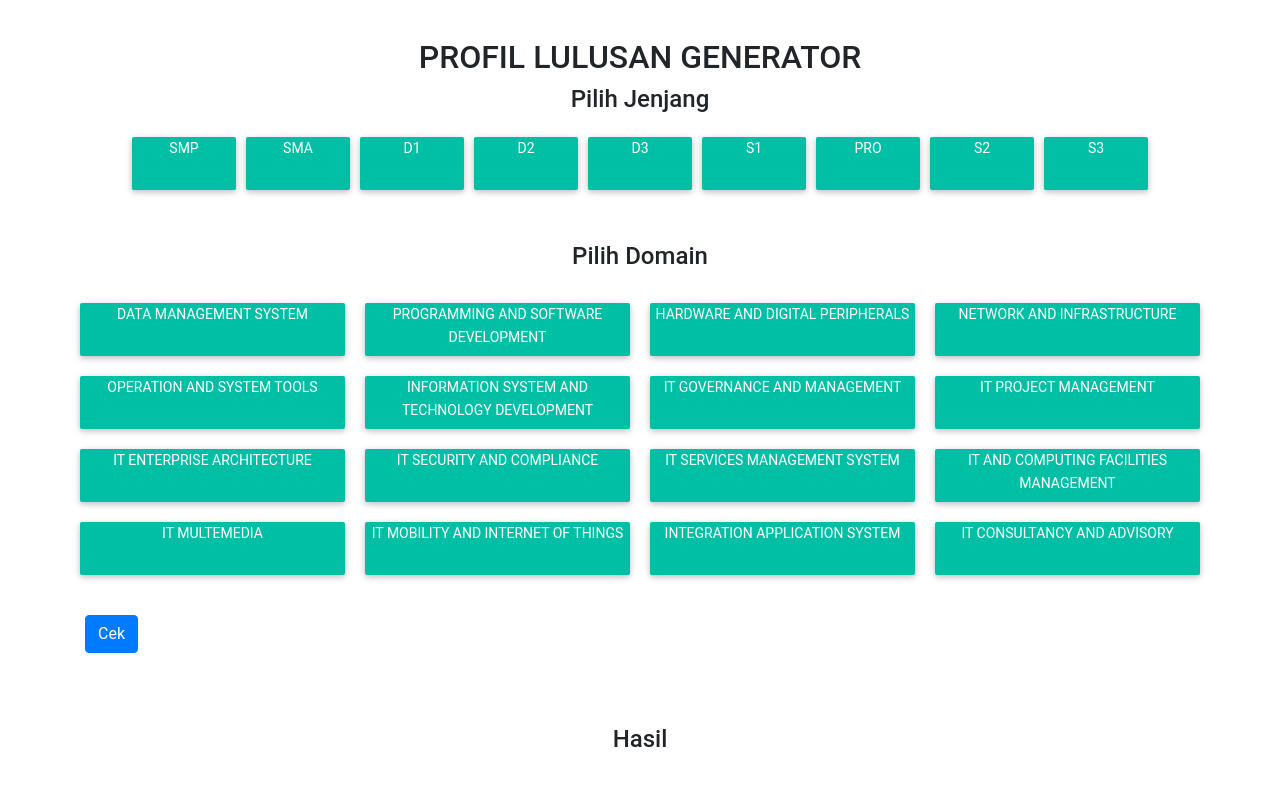
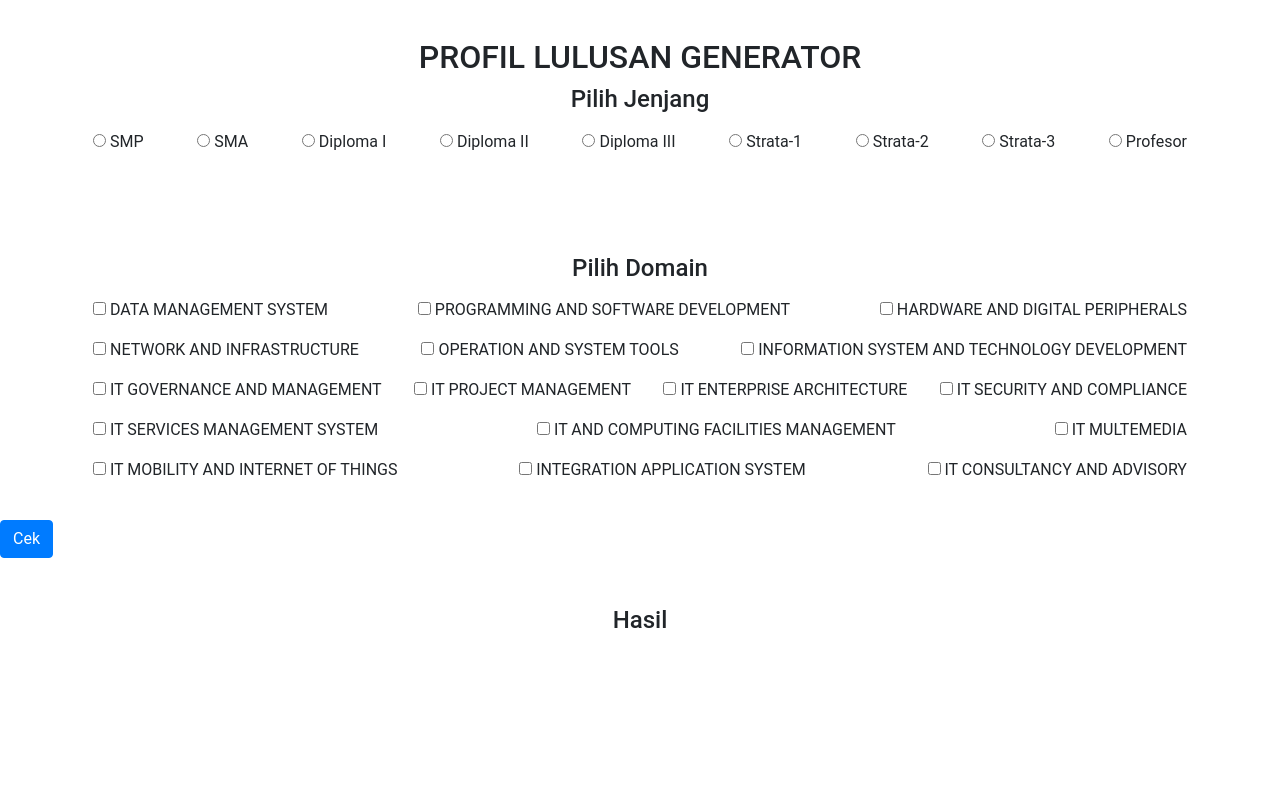
Before and after one commit to ryosagisu/web-data, a PHP site: page / in a window 1280 px wide. Shown: the top 786 px of the page. Run offline with PHP 8.4, Linux system fonts and the light colour scheme; some libraries are stand-ins or nearby versions.

Commit message:
replace checkbox and radiobutton

```diff
--- a/web/index.php
+++ b/web/index.php
@@ -14,190 +14,176 @@
   <div class="container">
     <h2 class="text-center">PROFIL LULUSAN GENERATOR</h2>
     <h4 class="text-center">Pilih Jenjang</h4>
-    <div class="inputs">
-      <div class="area">
-        <div class="row">
-          <div class="col-3">
-            <span class="input no-active-radio">
-              <label for="jenjang1">SMP</label>
-              <input type="radio" name="jenjang" value="1" id="jenjang1">
-            </span>
+    <div class="d-flex justify-content-between" style="height: 60px;"  id="jenjang">
+      <div class="p-2 custom-checkbox" id="jenjang1">
+        <input type="radio" name="jenjang" value="1"/>
+        <span class="box">SMP</span>
       </div>
-          <div class="col-3">
-            <span class="input no-active-radio">
-              <label for="jenjang2">SMA</label>
-              <input type="radio" name="jenjang" value="2" id="jenjang2">
-            </span>
+
+      <div class="p-2 custom-checkbox" id="jenjang2">
+        <input type="radio" name="jenjang" value="2"/>
+        <span class="box">SMA</span>
       </div>
-          <div class="col-3">
-            <span class="input no-active-radio">
-              <label for="jenjang3">D1</label>
-              <input type="radio" name="jenjang" value="3" id="jenjang3">
-            </span>
+
+      <div class="p-2 custom-checkbox" id="jenjang3">
+        <input type="radio" name="jenjang" value="3"/>
+        <span class="box">Diploma I</span>
       </div>
-          <div class="col-3">
-            <span class="input no-active-radio">
-              <label for="jenjang4">D2</label>
-              <input type="radio" name="jenjang" value="4" id="jenjang4">
-            </span>
+
+      <div class="p-2 custom-checkbox" id="jenjang4">
+        <input type="radio" name="jenjang" value="4"/>
+        <span class="box">Diploma II</span>
       </div>
-          <div class="col-3">
-            <span class="input no-active-radio">
-              <label for="jenjang5">D3</label>
-              <input type="radio" name="jenjang" value="5" id="jenjang5">
-            </span>
+
+      <div class="p-2 custom-checkbox" id="jenjang5">
+        <input type="radio" name="jenjang" value="5"/>
+        <span class="box">Diploma III</span>
       </div>
-          <div class="col-3">
-            <span class="input no-active-radio">
-              <label for="jenjang6">S1</label>
-              <input type="radio" name="jenjang" value="6" id="jenjang6">
-            </span>
+
+      <div class="p-2 custom-checkbox" id="jenjang6">
+        <input type="radio" name="jenjang" value="6"/>
+        <span class="box">Strata-1</span>
       </div>
-          <div class="col-3">
-            <span class="input no-active-radio">
-              <label for="jenjang7">PRO</label>
-              <input type="radio" name="jenjang" value="7" id="jenjang7">
-            </span>
+
+      <div class="p-2 custom-checkbox" id="jenjang7">
+        <input type="radio" name="jenjang" value="7"/>
+        <span class="box">Strata-2</span>
       </div>
-          <div class="col-3">
-            <span class="input no-active-radio">
-              <label for="jenjang8">S2</label>
-              <input type="radio" name="jenjang" value="8" id="jenjang8">
-            </span>
+
+      <div class="p-2 custom-checkbox" id="jenjang8">
+        <input type="radio" name="jenjang" value="8"/>
+        <span class="box">Strata-3</span>
       </div>
-          <div class="col-3">
-            <span class="input no-active-radio">
-              <label for="jenjang9">S3</label>
-              <input type="radio" name="jenjang" value="9" id="jenjang9">
-            </span>
+
+      <div class="p-2 custom-checkbox" id="jenjang9">
+        <input type="radio" name="jenjang" value="9"/>
+        <span class="box">Profesor</span>
       </div>
     </div>
+
+    <br/><br/><br/>
+
+    <h4 class="text-center">Pilih Domain</h4>
+    <div class="d-flex justify-content-between flex-wrap" id="domain">
+      <div class="p-2 custom-checkbox">
+        <input type="checkbox" name="domain" value="1">
+        <span class="box">DATA MANAGEMENT SYSTEM</span>
       </div>
-      <br/><br/><br/><br/><br/>
-      <h4 class="text-center">Pilih Domain</h4>
-      <div class="area">
-        <div class="row" id="listDomain">
-          <div class="col-3-3">
-            <span class="input">
-              <label for="domain1">DATA MANAGEMENT SYSTEM</label>
-              <input type="checkbox" name="domain" value="1" id="domain1" checked="false">
-            </span>
+      <div class="p-2 custom-checkbox">
+        <input type="checkbox" name="domain" value="2">
+        <span class="box">PROGRAMMING AND SOFTWARE DEVELOPMENT</span>
       </div>
-          <div class="col-3-3">
-            <span class="input">
-              <label for="domain2">PROGRAMMING AND SOFTWARE DEVELOPMENT</label>
-              <input type="checkbox" name="domain" value="2" id="domain2" checked="false">
-            </span>
+      <div class="p-2 custom-checkbox">
+        <input type="checkbox" name="domain" value="3">
+        <span class="box">HARDWARE AND DIGITAL PERIPHERALS</span>
       </div>
-          <div class="col-3-3">
-            <span class="input">
-              <label for="domain3">HARDWARE AND DIGITAL PERIPHERALS</label>
-              <input type="checkbox" name="domain" value="3" id="domain3" checked="false">
-            </span>
+      <div class="p-2 custom-checkbox">
+        <input type="checkbox" name="domain" value="4">
+        <span class="box">NETWORK AND INFRASTRUCTURE</span>
       </div>
-          <div class="col-3-3">
-            <span class="input">
-              <label for="domain4">NETWORK AND INFRASTRUCTURE</label>
-              <input type="checkbox" name="domain" value="4" id="domain4" checked="false">
-            </span>
+      <div class="p-2 custom-checkbox">
+        <input type="checkbox" name="domain" value="5">
+        <span class="box">OPERATION AND SYSTEM TOOLS</span>
       </div>
-          <div class="col-3-3">
-            <span class="input">
-              <label for="domain5">OPERATION AND SYSTEM TOOLS</label>
-              <input type="checkbox" name="domain" value="5" id="domain5" checked="false">
-            </span>
+      <div class="p-2 custom-checkbox">
+        <input type="checkbox" name="domain" value="6">
+        <span class="box">INFORMATION SYSTEM AND TECHNOLOGY DEVELOPMENT</span>
       </div>
-          <div class="col-3-3">
-            <span class="input">
-              <label for="domain6">INFORMATION SYSTEM AND TECHNOLOGY DEVELOPMENT</label>
-              <input type="checkbox" name="domain" value="6" id="domain6" checked="false">
-            </span>
+      <div class="p-2 custom-checkbox">
+        <input type="checkbox" name="domain" value="7">
+        <span class="box">IT GOVERNANCE AND MANAGEMENT</span>
       </div>
-          <div class="col-3-3">
-            <span class="input">
-              <label for="domain7">IT GOVERNANCE AND MANAGEMENT</label>
-              <input type="checkbox" name="domain" value="7" id="domain7" checked="false">
-            </span>
+      <div class="p-2 custom-checkbox">
+        <input type="checkbox" name="domain" value="8">
+        <span class="box">IT PROJECT MANAGEMENT</span>
       </div>
-          <div class="col-3-3">
-            <span class="input">
-              <label for="domain8">IT PROJECT MANAGEMENT</label>
-              <input type="checkbox" name="domain" value="8" id="domain8" checked="false">
-            </span>
+      <div class="p-2 custom-checkbox">
+        <input type="checkbox" name="domain" value="9">
+        <span class="box">IT ENTERPRISE ARCHITECTURE</span>
       </div>
-          <div class="col-3-3">
-            <span class="input">
-              <label for="domain9">IT ENTERPRISE ARCHITECTURE</label>
-              <input type="checkbox" name="domain" value="9" id="domain9" checked="false">
-            </span>
+      <div class="p-2 custom-checkbox">
+        <input type="checkbox" name="domain" value="10">
+        <span class="box"">IT SECURITY AND COMPLIANCE</span>
       </div>
-          <div class="col-3-3">
-            <span class="input">
-              <label for="domain10">IT SECURITY AND COMPLIANCE</label>
-              <input type="checkbox" name="domain" value="10" id="domain10" checked="false">
-            </span>
+      <div class="p-2 custom-checkbox">
+        <input type="checkbox" name="domain" value="11">
+        <span class="box"">IT SERVICES MANAGEMENT SYSTEM</span>
       </div>
-          <div class="col-3-3">
-            <span class="input">
-              <label for="domain11">IT SERVICES MANAGEMENT SYSTEM</label>
-              <input type="checkbox" name="domain" value="11" id="domain11" checked="false">
-            </span>
+      <div class="p-2 custom-checkbox">
+        <input type="checkbox" name="domain" value="12">
+        <span class="box"">IT AND COMPUTING FACILITIES MANAGEMENT</span>
       </div>
-          <div class="col-3-3">
-            <span class="input">
-              <label for="domain12">IT AND COMPUTING FACILITIES MANAGEMENT</label>
-              <input type="checkbox" name="domain" value="12" id="domain12" checked="false">
-            </span>
+      <div class="p-2 custom-checkbox">
+        <input type="checkbox" name="domain" value="13">
+        <span class="box"">IT MULTEMEDIA</span>
       </div>
-          <div class="col-3-3">
-            <span class="input">
-              <label for="domain13">IT MULTEMEDIA</label>
-              <input type="checkbox" name="domain" value="13" id="domain13" checked="false">
-            </span>
+      <div class="p-2 custom-checkbox">
+        <input type="checkbox" name="domain" value="14">
+        <span class="box"">IT MOBILITY AND INTERNET OF THINGS</span>
       </div>
-          <div class="col-3-3">
-            <span class="input">
-              <label for="domain14">IT MOBILITY AND INTERNET OF THINGS</label>
-              <input type="checkbox" name="domain" value="14" id="domain14" checked="false">
-            </span>
+      <div class="p-2 custom-checkbox">
+        <input type="checkbox" name="domain" value="15">
+        <span class="box"">INTEGRATION APPLICATION SYSTEM</span>
       </div>
-          <div class="col-3-3">
-            <span class="input">
-              <label for="domain15">INTEGRATION APPLICATION SYSTEM</label>
-              <input type="checkbox" name="domain" value="15" id="domain15" checked="false">
-            </span>
-          </div>
-          <div class="col-3-3">
-            <span class="input">
-              <label for="domain16">IT CONSULTANCY AND ADVISORY</label>
-              <input type="checkbox" name="domain" value="16" id="domain16" checked="false">
-            </span>
+      <div class="p-2 custom-checkbox">
+        <input type="checkbox" name="domain" value="16">
+        <span class="box"">IT CONSULTANCY AND ADVISORY</span>
       </div>
     </div>
+
   </div>
       <button type="button" class="btn btn-primary" style="margin-top: 30px;" id="cekPL">Cek</button>
     </div>
     <br/><br/><br/>
     <h4 class="text-center">Hasil</h4>
     <div id="hasilnya"></div>
-  </div>
 </body>
 
 <script src="https://cdnjs.cloudflare.com/ajax/libs/jquery/2.1.3/jquery.min.js"></script>
 <script type="text/javascript">
+$(document).ready(function(){
+  $(".custom-checkbox").click(function() {
+    // GET THE INPUT
+    var activeInput = $(this).children("input");
+
+    if(activeInput.is(':checked')) {
+      // DESELECT IF ALREADY CHECKED
+      $(activeInput).prop("checked", false);
+    } else {
+      // SELECT IF NOT CHECKED
+      $(activeInput).prop("checked", true);
+    }
+
+    // IF RADIO REMOVE SELECTION FROM OTHER OPTIONS
+    if(activeInput.is('[type=radio]')){
+      var nonActiveInput = $(this).siblings().children("input");
+      $(nonActiveInput).prop("checked", false);
+    }
+  });
+
 $("#cekPL").click(function(){
-  var selected = [];
-  $('#listDomain input[name="domain"]:checked').each(function() {
-      selected.push($(this).siblings().text());
+  var selected = [], level;
+
+  $("#jenjang div").each(function(){
+    if ($(this).find("input").prop("checked")) {
+      level = $(this).find("input").attr('value');
+    }
   });
-  if (selected.length > 0) {
+
+  $("#domain div").each(function(){
+    if ($(this).find("input").prop("checked")) {
+      selected.push($(this).find("span").text());
+      // console.log($(this).find("span").text());
+    }
+  });
+
   $.ajax({
     type: 'POST',
     url: 'fetchData.php',
     data:{
       'domain': selected,
+      'level': level,
       'ajax': true,
-        'level': $('input[name="jenjang"]:checked').val(),
     },
     success: function(data){
       console.log(data);
@@ -222,84 +208,14 @@ $("#cekPL").click(function(){
       }
       var result =
         "<div class='row'><p>Tujuan Utama: "+tu.toString()+"</p><br/><p>Fungsi Kunci: "+fk.toString()+"</p><br/><p>Fungsi Utama: "+fu.toString()+"</p><br/><p>Kode Unit: "+ku.toString()+"</p><br/><p>Judul Unit: "+ju.toString()+"</p><br/><p>Elemen Kompetensi: "+ek.toString()+"</p><br/><p>Deskripsi Unit: "+du.toString()+"</p><br/><p>Panduan Penilaian: "+pp.toString()+"</p><br/><p>Konteks Penilaian: "+kp.toString()+"</p><br/><p>Keterampilan: "+kt.toString()+"</p><br/><p>Aspek Kritis: "+ak.toString()+"</p><br/><p>Sikap Kerja: "+sk.toString()+"</p><br/><p>Pengetahuan: "+pn.toString()+"</p><br/><p>Batasan Variabel: "+bv.toString()+"</p><br/><p>Konteks Variabel: "+kv.toString()+"</p><br/></div>";
-        $("#hasilnya").html(result);
+      $("#hasilnya").html(data);
+      // $("#hasilnya").html(result);
     }
   });
-  }else{
-    alert("Pilih profesi dulu bro!");
-  }
-});
-</script>
-<script type="text/javascript">
-$(document).on("click", ".area .input", function(e){
-   $("label[type='checkbox']", this);
-   var pX = e.pageX,
-      pY = e.pageY,
-      oX = parseInt($(this).offset().left),
-      oY = parseInt($(this).offset().top);
-   $(this).addClass('active');
-   // if ($(this).find('input').attr('checked')) {}
-   console.log($(this).find('input').attr('checked'));
-   if ($(this).hasClass('active')) {
-      $(this).removeClass('active');
-      if ($(this).hasClass('active-2')) {
-         if ($("input", this).attr("type") == "checkbox") {
-            if ($("span", this).hasClass('click-efect')) {
-               $(".click-efect").css({
-                  "margin-left": (pX - oX) + "px",
-                  "margin-top": (pY - oY) + "px"
-               })
-               $(".click-efect", this).animate({
-                  "width": "0",
-                  "height": "0",
-                  "top": "0",
-                  "left": "0"
-               }, 400, function() {
-                  $(this).remove();
-               });
-            } else {
-               $(this).append('<span class="click-efect x-' + oX + ' y-' + oY + '" style="margin-left:' + (pX - oX) + 'px;margin-top:' + (pY - oY) + 'px;"></span>')
-               $('.x-' + oX + '.y-' + oY + '').animate({
-                  "width": "500px",
-                  "height": "500px",
-                  "top": "-250px",
-                  "left": "-250px",
-               }, 600);
-            }
-         }
-         if ($("input", this).attr("type") == "radio") {
-            $(".area .input input[type='radio']").parent().removeClass('active-radio').addClass('no-active-radio');
-            $(this).addClass('active-radio').removeClass('no-active-radio');
-
-            $(".area .input.no-active-radio").each(function() {
-               $(".click-efect", this).animate({
-                  "width": "0",
-                  "height": "0",
-                  "top": "0",
-                  "left": "0"
-               }, 400, function() {
-                  $(this).remove();
 });
 });
 
-            if (!$("span", this).hasClass('click-efect')) {
-               $(this).append('<span class="click-efect x-' + oX + ' y-' + oY + '" style="margin-left:' + (pX - oX) + 'px;margin-top:' + (pY - oY) + 'px;"></span>')
-               $('.x-' + oX + '.y-' + oY + '').animate({
-                  "width": "500px",
-                  "height": "500px",
-                  "top": "-250px",
-                  "left": "-250px",
-               }, 600);
-            }
 
-         }
-      }
-      if ($(this).hasClass('active-2')) {
-         $(this).removeClass('active-2')
-      } else {
-         $(this).addClass('active-2');
-      }
-   }
-});
 </script>
+
 </html>
```
Lines whose indentation alone changed are shown as unchanged.
